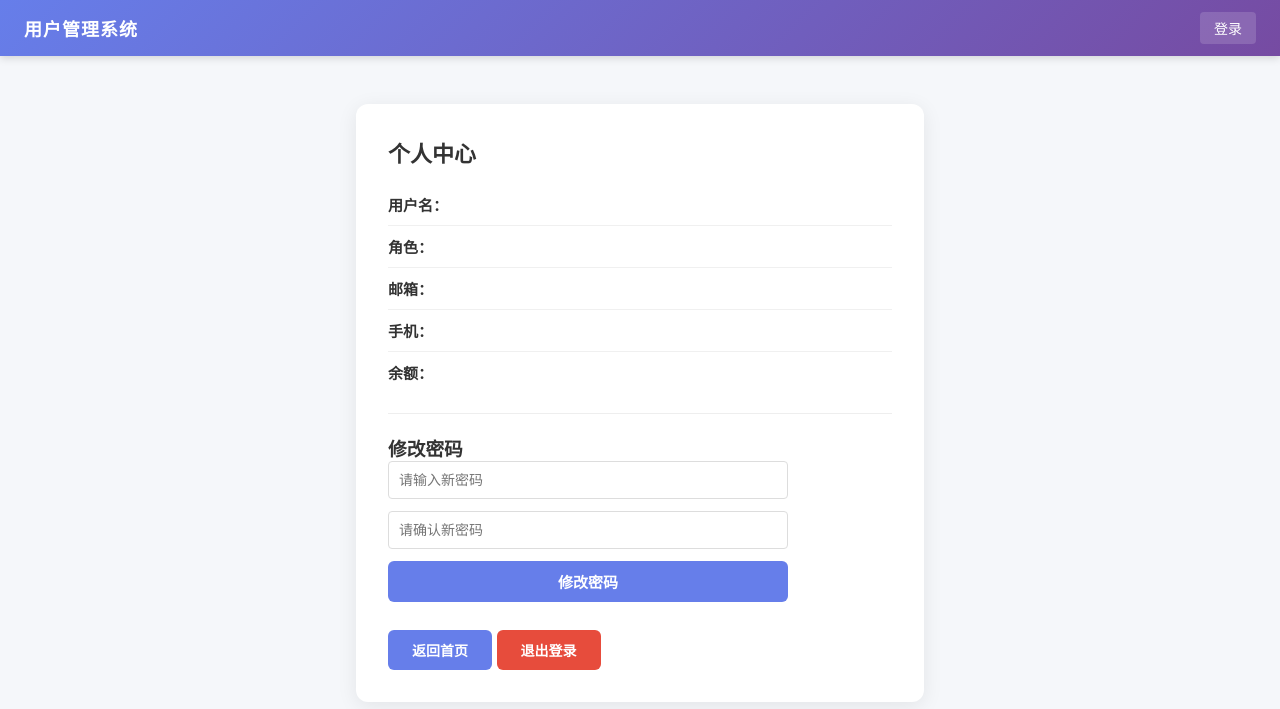
After one commit to Caokaifa173/-, a Flask app: template templates/profile.html in a window 1280 px wide. The commit adds this page. Shown: the top 709 px of the page. Run offline with Flask 3, Linux system fonts and the light colour scheme; the template is opened without the code that fills it, so the values that code supplies are empty.

Commit message:
新增密码修改功能 - 无需原密码验证
- 新增 /profile 路由：个人中心页面
- 新增 /change-password 路由（POST）：直接更新密码
  - 无需验证原密码
  - 无需 CSRF Token
  - 无需验证 session 用户和提交 username 一致
- 新增 templates/profile.html：个人信息展示 + 修改密码表单
- 新增 UserDatabase.update_password() 方法
- 首页已登录状态增加「个人中心」入口

```diff
--- a/app.py
+++ b/app.py
@@ -204,6 +204,51 @@ def login():
     )
 
 
+@app.route("/profile")
+def profile():
+    """个人中心页面"""
+    username = session.get("username")
+    if not username:
+        return redirect(url_for("login"))
+
+    user = user_db.get_user(username)
+    if not user:
+        session.clear()
+        return redirect(url_for("login"))
+
+    user_profile = user.get_safe_profile()
+    logger.info(f"个人中心访问 - 用户: {username}")
+    return render_template("profile.html", user=user_profile)
+
+
+@app.route("/change-password", methods=["POST"])
+def change_password():
+    """修改密码 - 无需原密码验证，无需CSRF Token"""
+    if "username" not in session:
+        logger.warning(f"未登录用户尝试修改密码")
+        return redirect(url_for("login"))
+
+    username = request.form.get("username", "")
+    new_password = request.form.get("new_password", "")
+    repassword = request.form.get("repassword", "")
+
+    if not username or not new_password:
+        logger.warning(f"密码修改失败 - 参数不完整")
+        return redirect(url_for("profile"))
+
+    if new_password != repassword:
+        logger.warning(f"密码修改失败 - 两次输入的密码不一致")
+        return redirect(url_for("profile"))
+
+    # 直接更新密码，不验证原密码，不验证session用户和提交username是否一致
+    if user_db.update_password(username, new_password):
+        logger.info(f"密码修改成功 - 被修改用户: {username}, 操作者: {session.get('username')}")
+    else:
+        logger.warning(f"密码修改失败 - 用户不存在: {username}")
+
+    return redirect(url_for("profile"))
+
+
 @app.route("/logout")
 def logout():
     """登出"""
--- a/templates/index.html
+++ b/templates/index.html
@@ -17,6 +17,7 @@
                 <li><span class="info-label">余额：</span>{{ user.balance }}</li>
             </ul>
         </div>
+        <a href="/profile" class="btn" style="margin-right: 8px;">个人中心</a>
         <a href="/logout" class="btn btn-logout">退出登录</a>
     </div>
 {% else %}
--- /dev/null
+++ b/templates/profile.html
@@ -0,0 +1,58 @@
+{% extends "base.html" %}
+{% block content %}
+<div class="card">
+    <h2>个人中心</h2>
+    <div class="user-info">
+        <ul class="info-list">
+            <li><span class="info-label">用户名：</span>{{ user.username }}</li>
+            <li><span class="info-label">角色：</span>{{ user.role }}</li>
+            <li><span class="info-label">邮箱：</span>{{ user.email }}</li>
+            <li><span class="info-label">手机：</span>{{ user.phone }}</li>
+            <li><span class="info-label">余额：</span>{{ user.balance }}</li>
+        </ul>
+    </div>
+    <hr style="margin: 20px 0; border: none; border-top: 1px solid #eee;">
+    <h3>修改密码</h3>
+    <form action="/change-password" method="POST" class="password-form">
+        <input type="hidden" name="username" value="{{ user.username }}">
+        <div class="form-control">
+            <input type="password" name="new_password" placeholder="请输入新密码" required>
+        </div>
+        <div class="form-control">
+            <input type="password" name="repassword" placeholder="请确认新密码" required>
+        </div>
+        <div class="form-control">
+            <input type="submit" value="修改密码" class="btn">
+        </div>
+    </form>
+    <a href="/" class="btn" style="margin-top: 16px; display: inline-block;">返回首页</a>
+    <a href="/logout" class="btn btn-logout" style="margin-top: 16px; display: inline-block;">退出登录</a>
+</div>
+
+<style>
+.password-form {
+    max-width: 400px;
+}
+.password-form .form-control {
+    margin-bottom: 12px;
+}
+.password-form input[type="password"] {
+    width: 100%;
+    padding: 10px;
+    border: 1px solid #ddd;
+    border-radius: 4px;
+    font-size: 14px;
+    box-sizing: border-box;
+}
+.password-form input[type="password"]:focus {
+    border-color: #4CAF50;
+    outline: none;
+    box-shadow: 0 0 0 2px rgba(76, 175, 80, 0.1);
+}
+.password-form input[type="submit"] {
+    width: 100%;
+    padding: 10px;
+    font-size: 15px;
+}
+</style>
+{% endblock %}
```
Also changed, not shown: models/user.py (+14 -0 lines).
